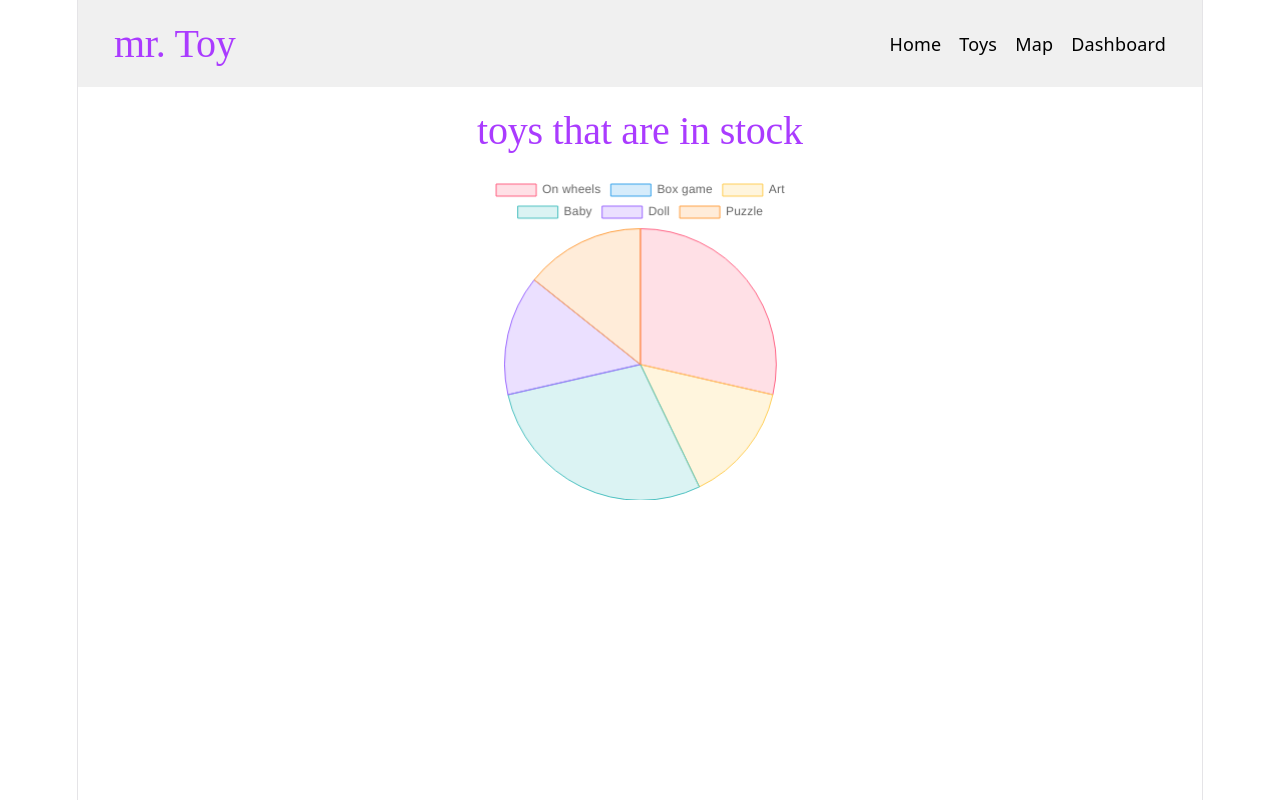
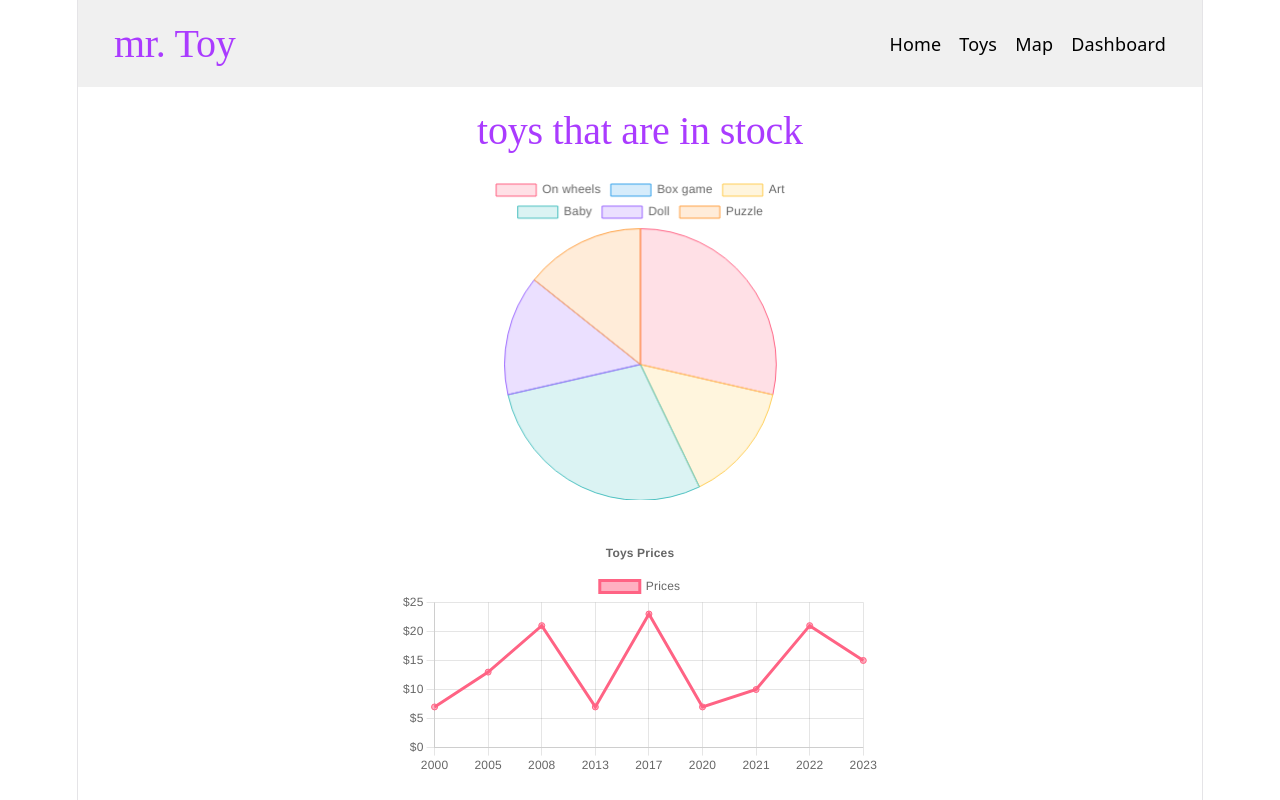
Before and after one commit to danielc3165-sketch/MisterToy-frontend, a React (Vite) app: page /dashboard in a window 1280 px wide. Built offline with nearby package versions, Linux system fonts and the light colour scheme; a web font is replaced by a local one.

Commit message:
Add ChartLine

```diff
--- a/src/assets/style/cmps/Dashboard.css
+++ b/src/assets/style/cmps/Dashboard.css
@@ -1,3 +1,12 @@
+.chart-container{
+    display:grid;
+    gap:2em;
+}
+
 .chart {
     justify-self: center;
 }
+
+.chart-line{
+    display: grid;
+}
--- a/src/cmps/ChartLine.jsx
+++ b/src/cmps/ChartLine.jsx
@@ -1,59 +1,94 @@
 import {
+    ArcElement,
+    CategoryScale,
     Chart as ChartJS,
-  CategoryScale,
+    Legend,
     LinearScale,
+    LineElement,
     PointElement,
-  LineElement,
+    RadialLinearScale,
     Title,
     Tooltip,
-  Legend,
-} from 'chart.js';
-import { Line } from 'react-chartjs-2';
-// import faker from 'faker';
-
+} from 'chart.js'
+import { Line } from 'react-chartjs-2'
 ChartJS.register(
     CategoryScale,
+    RadialLinearScale,
+    ArcElement,
     LinearScale,
     PointElement,
     LineElement,
     Title,
     Tooltip,
     Legend
-);
+)
 
-export const options = {
+export function ChartLine() {
+    const options = {
         responsive: true,
         plugins: {
             legend: {
-      //position: 'top' as const ,
+                position: 'top',
             },
             title: {
                 display: true,
-      text: 'Chart.js Line Chart',
+                text: 'Toys Prices',
+            },
+            tooltip: {
+                callbacks: {
+                    label: context => `$${context.formattedValue}`,
                 },
             },
-};
+        },
+        scales: {
+            y: {
+                beginAtZero: true,
+                ticks: {
+                    callback: value => `$${value}`,
+                },
+            },
+        },
+    }
 
-const labels = ['January', 'February', 'March', 'April', 'May', 'June', 'July'];
+    const labels = [
+        '2000',
+        '2005',
+        '2008',
+        '2013',
+        '2017',
+        '2020',
+        '2021',
+        '2022',
+        '2023',
+    ]
 
-export const data = {
+    const generateRandomData = () => {
+        return labels.map(() => Math.floor(Math.random() * 20 + 5))
+    }
+
+    const data = {
         labels,
         datasets: [
             {
-      label: 'Dataset 1',
-      data: labels.map(() => faker.datatype.number({ min: -1000, max: 1000 })),
+                label: 'Prices',
+                data: generateRandomData(),
                 borderColor: 'rgb(255, 99, 132)',
                 backgroundColor: 'rgba(255, 99, 132, 0.5)',
             },
-    {
-      label: 'Dataset 2',
-      data: labels.map(() => faker.datatype.number({ min: -1000, max: 1000 })),
-      borderColor: 'rgb(53, 162, 235)',
-      backgroundColor: 'rgba(53, 162, 235, 0.5)',
-    },
         ],
-};
+    }
 
-export function ChartLine() {
-  return <Line options={options} data={data} />;
+    return (
+        <section
+            className="flex justify-center"
+            style={{
+                margin: 'auto',
+                position: 'relative',
+                height: '30vh',
+                width: '80vw',
+            }}
+        >
+            <Line options={options} data={data} />
+        </section>
+    )
 }
--- a/src/pages/Dashboard.jsx
+++ b/src/pages/Dashboard.jsx
@@ -1,9 +1,9 @@
 import { ChartPai } from "../cmps/ChartPai"
-// import { ChartLine } from "../cmps/ChartLine"
+import { ChartLine } from "../cmps/ChartLine"
 
 export function Dashboard(){
-    return <div>
+    return <div className="chart-container">
     <ChartPai />
-    {/* <ChartLine /> */}
+    <ChartLine />
     </div>
 }
--- a/src/pages/LoginSignup.jsx
+++ b/src/pages/LoginSignup.jsx
@@ -1,6 +1,7 @@
 
 import { Formik, Form, Field } from "formik"
 import * as Yup from "yup"
+import { Link } from "react-router-dom"
 
 export function LoginSignup() {
 
@@ -16,7 +17,7 @@ export function LoginSignup() {
     email: Yup.string().email("Invalid email").required("Required"),
   })
 
-  return (
+  return <section>
     <div>
       <h2>Signup</h2>
       <Formik
@@ -48,5 +49,8 @@ export function LoginSignup() {
         )}
       </Formik>
     </div>
-  )
+
+     <Link to={'/toy'}>Back</Link>
+
+  </section>
 }
--- a/src/pages/ToyIndex.jsx
+++ b/src/pages/ToyIndex.jsx
@@ -23,7 +23,6 @@ export function ToyIndex(){
     useEffectUpdate(()=>{
 
       loadToys(filterBy)
-      console.log('T',toys)
     },[filterBy])
 
 
```
Lines whose indentation alone changed are shown as unchanged.
